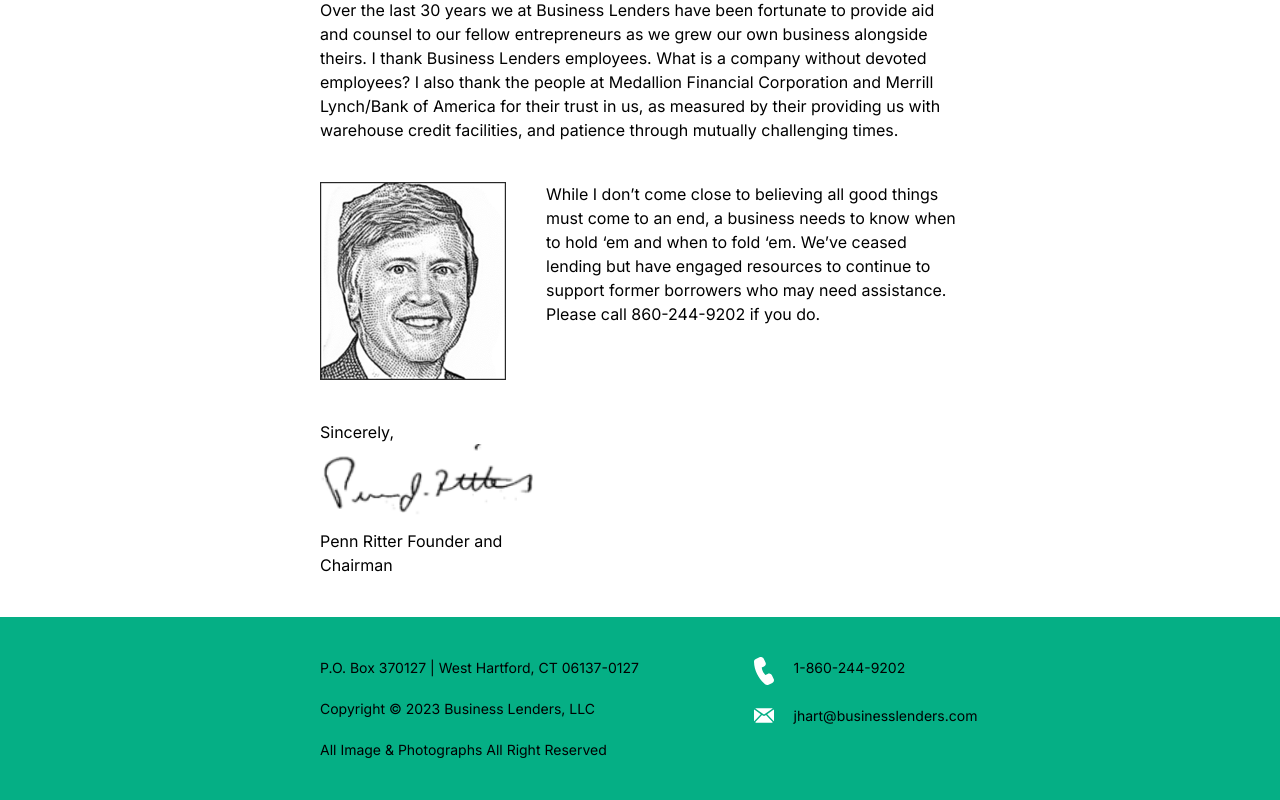
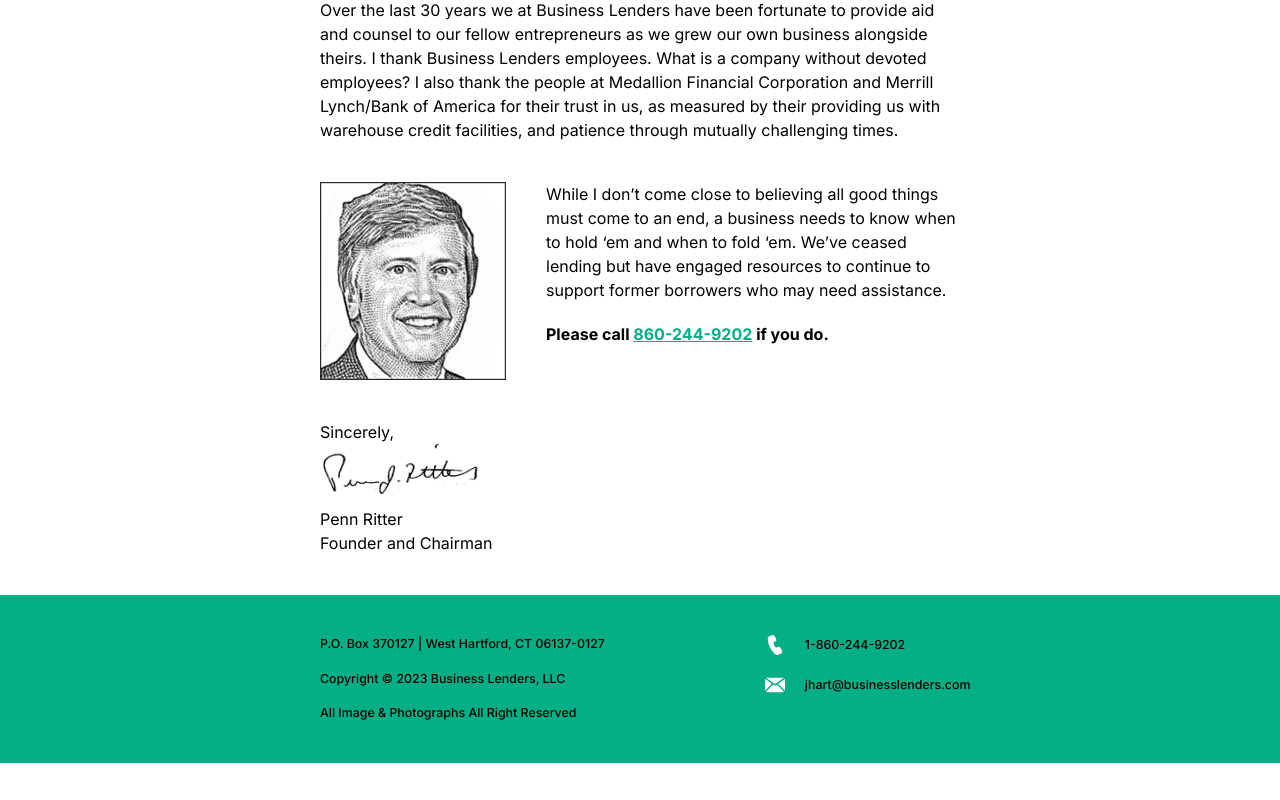
Before and after one commit to DiegoGonzalezCruz/business-lenders, a Next.js app: page / in a window 1280 px wide. Shown: the part 298-1098 px from the top of the page. After the commit the page ends 1061 px from the top, so only its background shows below. Built offline with nearby package versions, Linux system fonts and the light colour scheme.

Commit message:
second commit

```diff
--- a/src/app/page.js
+++ b/src/app/page.js
@@ -33,13 +33,22 @@ export default function Home() {
               height={1080}
               className="w-1/3 h-fit"
             />
-            <p>
-              While I don’t come close to believing all good things must come to
-              an end, a business needs to know when to hold ‘em and when to fold
-              ‘em. We’ve ceased lending but have engaged resources to continue
-              to support former borrowers who may need assistance. Please call
-              860-244-9202 if you do.
-            </p>
+            <div className="flex flex-col gap-5">
+              <p>
+                While I don’t come close to believing all good things must come
+                to an end, a business needs to know when to hold ‘em and when to
+                fold ‘em. We’ve ceased lending but have engaged resources to
+                continue to support former borrowers who may need assistance.
+              </p>
+              <p className="font-bold">
+                Please call{" "}
+                <a className="text-green underline" href="tel:+1-860-244-9202">
+                  {" "}
+                  860-244-9202
+                </a>{" "}
+                if you do.
+              </p>
+            </div>
           </div>
           <div className="w-1/3  ">
             <p>Sincerely, </p>
@@ -47,26 +56,38 @@ export default function Home() {
               src={"/penn_signature.png"}
               width={1080}
               height={1080}
-              className="w-full h-fit"
+              className="w-fit h-fit"
             />
-            <p>Penn Ritter Founder and Chairman</p>
+            <p>
+              Penn Ritter <br /> Founder and Chairman
+            </p>
           </div>
         </div>
       </main>
       <footer className="bg-green w-full">
-        <div className="md:w-1/2 w-5/6  mx-auto py-10 flex md:flex-row flex-col gap-10 text-black text-small">
-          <div className="flex flex-col gap-5 w-2/3 ">
+        <div className="md:w-1/2 w-5/6  mx-auto py-10 flex md:flex-row flex-col gap-10 text-black text-small font-medium">
+          <div className="flex flex-col gap-4 w-2/3  ">
             <p>P.O. Box 370127 | West Hartford, CT 06137-0127 </p>
             <p>Copyright © 2023 Business Lenders, LLC </p>
             <p>All Image & Photographs All Right Reserved </p>
           </div>
           <div className=" w-fit flex flex-col gap-5">
-            <div className="flex flex-row gap-5">
-              <Image src={"/phone-icon.svg"} width={20} height={20} />
+            <div className="flex flex-row gap-5 h-5  items-center ">
+              <Image
+                src={"/phone-icon.svg"}
+                width={20}
+                height={20}
+                className="h-full"
+              />
               <p>1-860-244-9202</p>
             </div>
-            <div className="flex flex-row gap-5">
-              <Image src={"/mail-icon.svg"} width={20} height={20} />
+            <div className="flex flex-row gap-5 h-5  items-center ">
+              <Image
+                src={"/mail-icon.svg"}
+                width={20}
+                height={20}
+                className="h-full"
+              />
 
               <p>
                 <a href="mailto:jhart@businesslenders.com">
--- a/tailwind.config.js
+++ b/tailwind.config.js
@@ -21,7 +21,7 @@ module.exports = {
       roboto: ["Roboto", "sans-serif"],
     },
     fontSize: {
-      small: ".875rem",
+      small: ".775rem",
       base: "1.125rem",
     },
     extend: {
```
